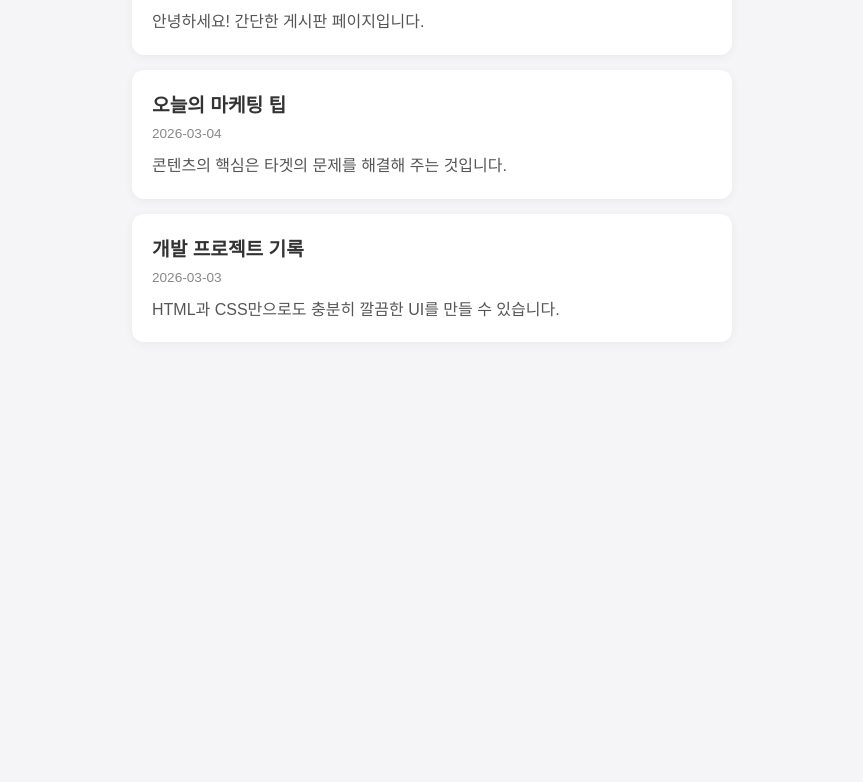
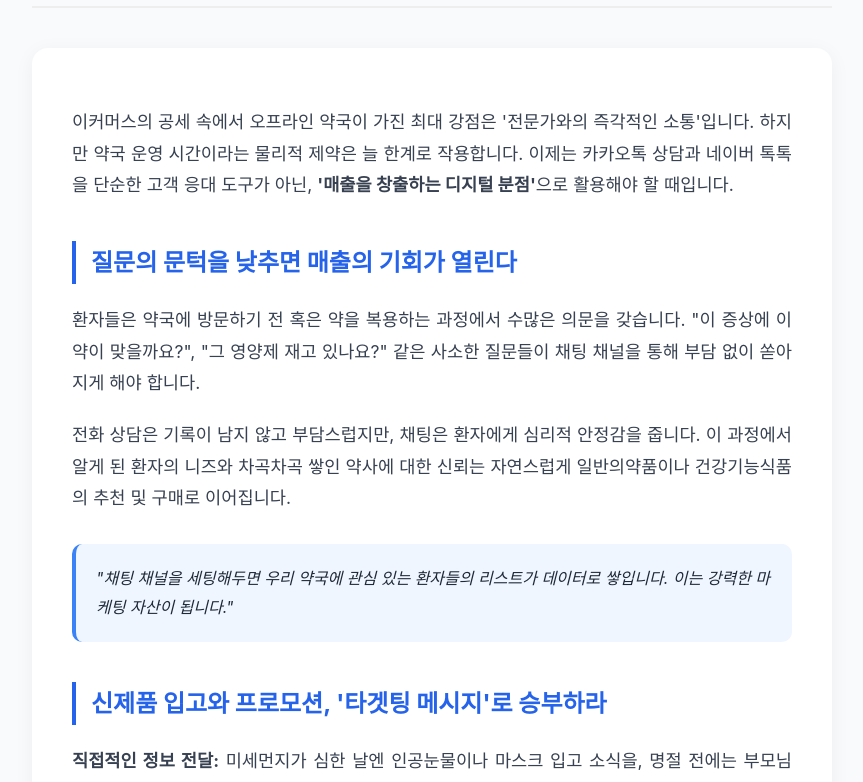
Before and after one commit to leejiseon08-oss/DP, a plain HTML site: page index.html in a window 1280 px wide. Shown: the part 191-973 px from the top of the page, without its empty margins (208-1071 px from the left). Before the commit the page ends 800 px from the top, so only its background shows below. Drawn offline with Linux system fonts and the light colour scheme.

Commit message:
Update index.html

```diff
--- a/index.html
+++ b/index.html
@@ -3,50 +3,57 @@
 <head>
     <meta charset="UTF-8">
     <meta name="viewport" content="width=device-width, initial-scale=1.0">
-    <title>나의 게시판</title>
+    <title>약국 마케팅 칼럼 - 이지선</title>
     <style>
-        body { font-family: 'Pretendard', sans-serif; background-color: #f5f5f7; margin: 0; padding: 20px; }
-        .container { max-width: 600px; margin: 0 auto; }
-        header { text-align: center; margin-bottom: 30px; }
-        .post-card { background: white; padding: 20px; border-radius: 12px; box-shadow: 0 2px 10px rgba(0,0,0,0.05); margin-bottom: 15px; }
-        .post-title { font-size: 1.2rem; font-weight: bold; margin-bottom: 8px; color: #333; }
-        .post-date { font-size: 0.85rem; color: #888; margin-bottom: 12px; }
-        .post-content { line-height: 1.6; color: #555; }
+        :root { --primary-color: #2563eb; --text-color: #1f2937; --bg-color: #f9fafb; }
+        body { font-family: 'Pretendard', -apple-system, sans-serif; line-height: 1.8; color: var(--text-color); background-color: var(--bg-color); margin: 0; padding: 0; }
+        .container { max-width: 800px; margin: 0 auto; padding: 40px 20px; }
+        header { border-bottom: 2px solid #eee; margin-bottom: 40px; padding-bottom: 20px; }
+        .category { color: var(--primary-color); font-weight: bold; font-size: 0.9rem; text-transform: uppercase; }
+        h1 { font-size: 2.2rem; line-height: 1.3; margin: 10px 0; color: #111; word-break: keep-all; }
+        .content { background: white; padding: 40px; border-radius: 16px; box-shadow: 0 4px 20px rgba(0,0,0,0.05); }
+        h2 { font-size: 1.5rem; color: var(--primary-color); margin-top: 40px; border-left: 4px solid var(--primary-color); padding-left: 15px; }
+        p { margin-bottom: 20px; font-size: 1.1rem; color: #374151; text-align: justify; }
+        .highlight { background-color: #eff6ff; padding: 20px; border-radius: 10px; border-left: 4px solid #3b82f6; font-style: italic; margin: 30px 0; }
+        footer { text-align: center; margin-top: 50px; color: #9ca3af; font-size: 0.9rem; }
     </style>
 </head>
 <body>
 
 <div class="container">
     <header>
-        <h1>📝 최근 게시글</h1>
+        <div class="category">[전문가 칼럼]</div>
+        <h1>"약국 문은 닫혀도 상담은 멈추지 않는다"<br>채팅 상담이 여는 약국 매출의 신(新)성장동력</h1>
     </header>
 
-    <div id="post-list">
+    <article class="content">
+        <p>이커머스의 공세 속에서 오프라인 약국이 가진 최대 강점은 '전문가와의 즉각적인 소통'입니다. 하지만 약국 운영 시간이라는 물리적 제약은 늘 한계로 작용합니다. 이제는 카카오톡 상담과 네이버 톡톡을 단순한 고객 응대 도구가 아닌, <strong>'매출을 창출하는 디지털 분점'</strong>으로 활용해야 할 때입니다.</p>
+
+        <h2>질문의 문턱을 낮추면 매출의 기회가 열린다</h2>
+        <p>환자들은 약국에 방문하기 전 혹은 약을 복용하는 과정에서 수많은 의문을 갖습니다. "이 증상에 이 약이 맞을까요?", "그 영양제 재고 있나요?" 같은 사소한 질문들이 채팅 채널을 통해 부담 없이 쏟아지게 해야 합니다.</p>
+        <p>전화 상담은 기록이 남지 않고 부담스럽지만, 채팅은 환자에게 심리적 안정감을 줍니다. 이 과정에서 알게 된 환자의 니즈와 차곡차곡 쌓인 약사에 대한 신뢰는 자연스럽게 일반의약품이나 건강기능식품의 추천 및 구매로 이어집니다.</p>
+
+        <div class="highlight">
+            "채팅 채널을 세팅해두면 우리 약국에 관심 있는 환자들의 리스트가 데이터로 쌓입니다. 이는 강력한 마케팅 자산이 됩니다."
         </div>
+
+        <h2>신제품 입고와 프로모션, '타겟팅 메시지'로 승부하라</h2>
+        <p><strong>직접적인 정보 전달:</strong> 미세먼지가 심한 날엔 인공눈물이나 마스크 입고 소식을, 명절 전에는 부모님 선물용 영양제 정보를 카카오톡 채널 메시지로 발송해 보세요.</p>
+        <p><strong>신제품 테스트베드:</strong> 새로 들여온 일반약이나 건기식을 블로그에 소개하고, 채팅 상담을 통해 "지난번에 상담하신 증상에 딱 맞는 신제품이 들어왔다"며 맞춤형 안내를 제공하면 전환율은 극대화됩니다.</p>
+
+        <h2>네이버 톡톡: 검색 유저를 우리 약국으로 끌어들이는 자석</h2>
+        <p>네이버 지도를 통해 근처 약국을 검색하는 유저들에게 '네이버 톡톡' 버튼은 강력한 유인책입니다. 검색 후 바로 채팅으로 재고를 확인하거나 상담을 받은 환자는 고민 없이 해당 약국으로 발걸음을 옮깁니다.</p>
+
+        <h2>상담 데이터가 알려주는 '우리 동네 맞춤형' 재고 전략</h2>
+        <p>카카오톡과 네이버 톡톡에 쌓인 상담 기록을 분석하면, 우리 약국 주변 환자들이 어떤 제품을 찾고 어떤 건강 고민이 깊은지 한눈에 보입니다. 이는 재고 관리의 효율성을 높이고 불필요한 손실을 줄여줍니다.</p>
+
+        <p style="margin-top:40px; font-weight: bold;">카카오톡 상담과 네이버 톡톡을 세팅하는 것은 단순히 채팅 앱을 켜두는 것이 아닙니다. 환자의 손 안으로 우리 약국의 상담 테이블을 옮겨놓는 일입니다.</p>
+    </article>
+
+    <footer>
+        &copy; 2026 Marketing Expert Lee Ji-sun. All rights reserved.
+    </footer>
 </div>
-
-<script>
-    // 데이터 예시 (나중에 API나 DB에서 불러올 수 있습니다)
-    const posts = [
-        { title: "첫 번째 게시글", date: "2026-03-05", content: "안녕하세요! 간단한 게시판 페이지입니다." },
-        { title: "오늘의 마케팅 팁", date: "2026-03-04", content: "콘텐츠의 핵심은 타겟의 문제를 해결해 주는 것입니다." },
-        { title: "개발 프로젝트 기록", date: "2026-03-03", content: "HTML과 CSS만으로도 충분히 깔끔한 UI를 만들 수 있습니다." }
-    ];
-
-    const postList = document.getElementById('post-list');
-
-    // 데이터를 화면에 그리는 함수
-    posts.forEach(post => {
-        const article = document.createElement('div');
-        article.className = 'post-card';
-        article.innerHTML = `
-            <div class="post-title">${post.title}</div>
-            <div class="post-date">${post.date}</div>
-            <div class="post-content">${post.content}</div>
-        `;
-        postList.appendChild(article);
-    });
-</script>
 
 </body>
 </html>
```
